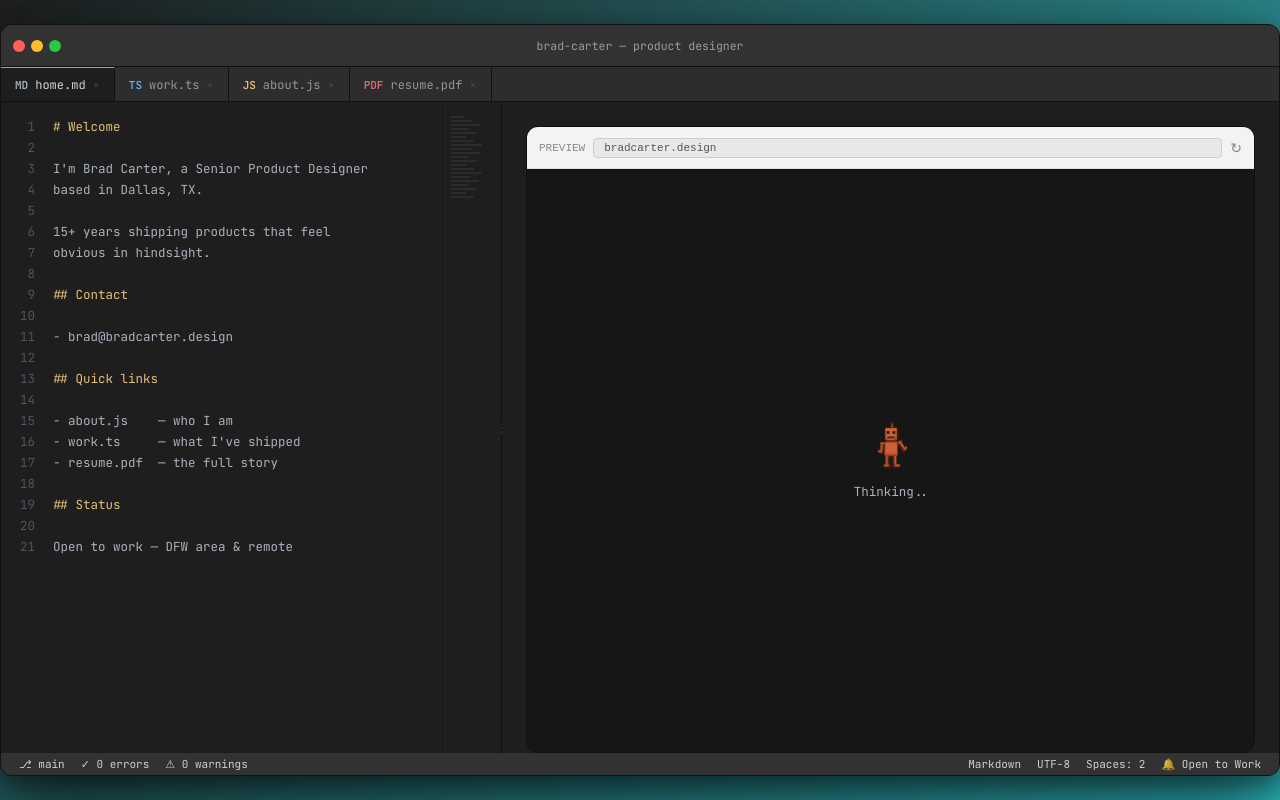
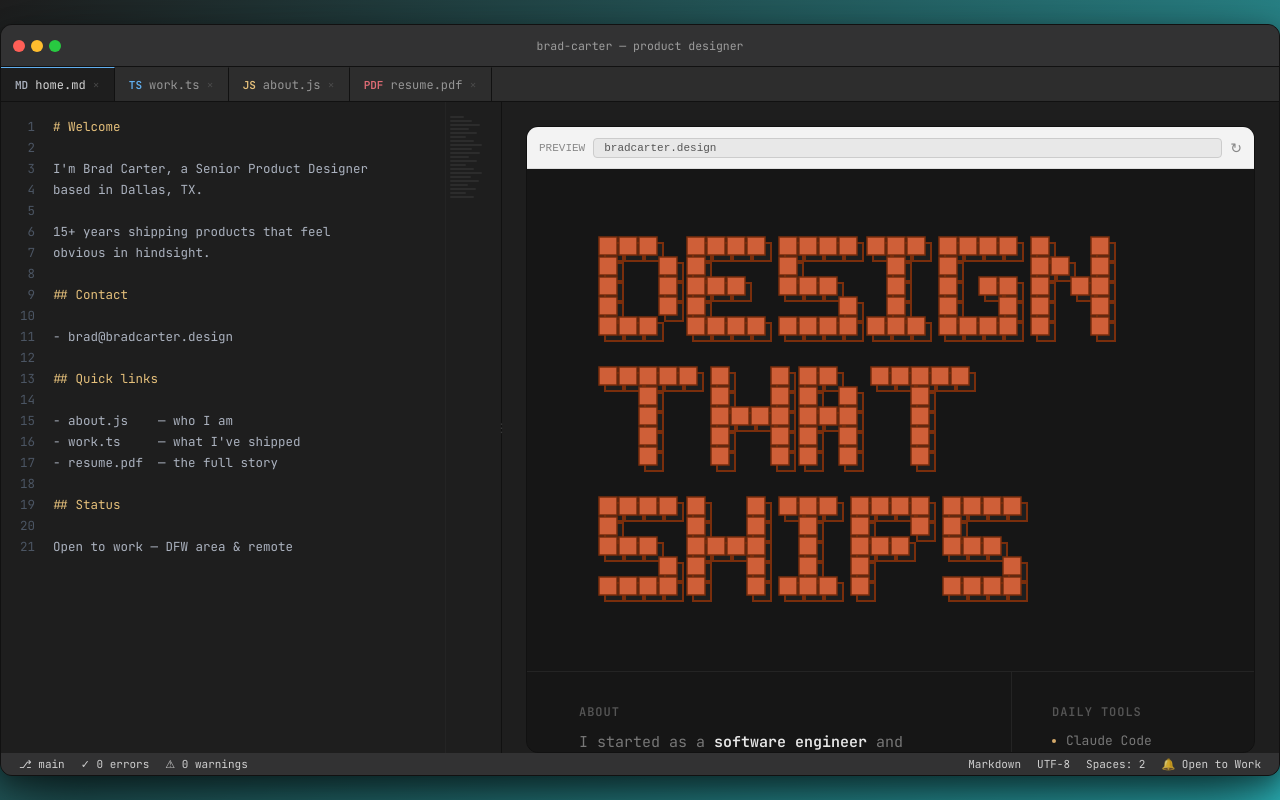
Before and after one commit to bradrickcarter/brad-carter-portfolio-v3, a React (Vite) app: page / in a window 1280 px wide. Built offline with nearby package versions, Linux system fonts and the light colour scheme.

Commit message:
Update HomePreview component: Reduced timeout duration for phase transition to improve loading experience.

```diff
--- a/src/components/Previews.jsx
+++ b/src/components/Previews.jsx
@@ -214,7 +214,7 @@ export function HomePreview({ openFile }) {
   useEffect(() => {
     if (_homeLoaded) return;
     const t1 = setTimeout(() => setPhase(1), 400);
-    const t2 = setTimeout(() => { setPhase(2); _homeLoaded = true; }, 6000 + Math.random() * 1000);
+    const t2 = setTimeout(() => { setPhase(2); _homeLoaded = true; }, 2000);
     return () => { clearTimeout(t1); clearTimeout(t2); };
   }, []);
 
```
